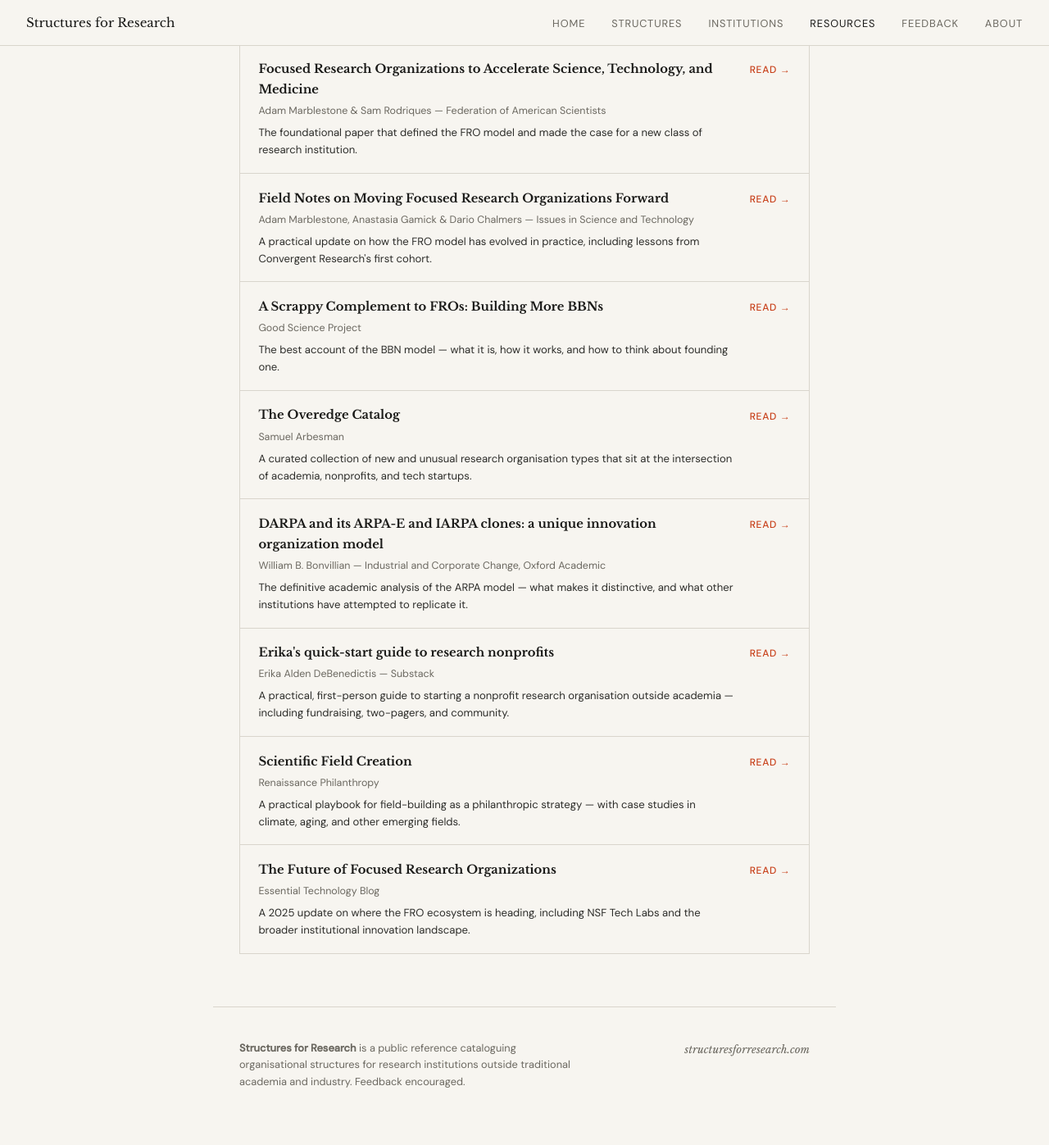
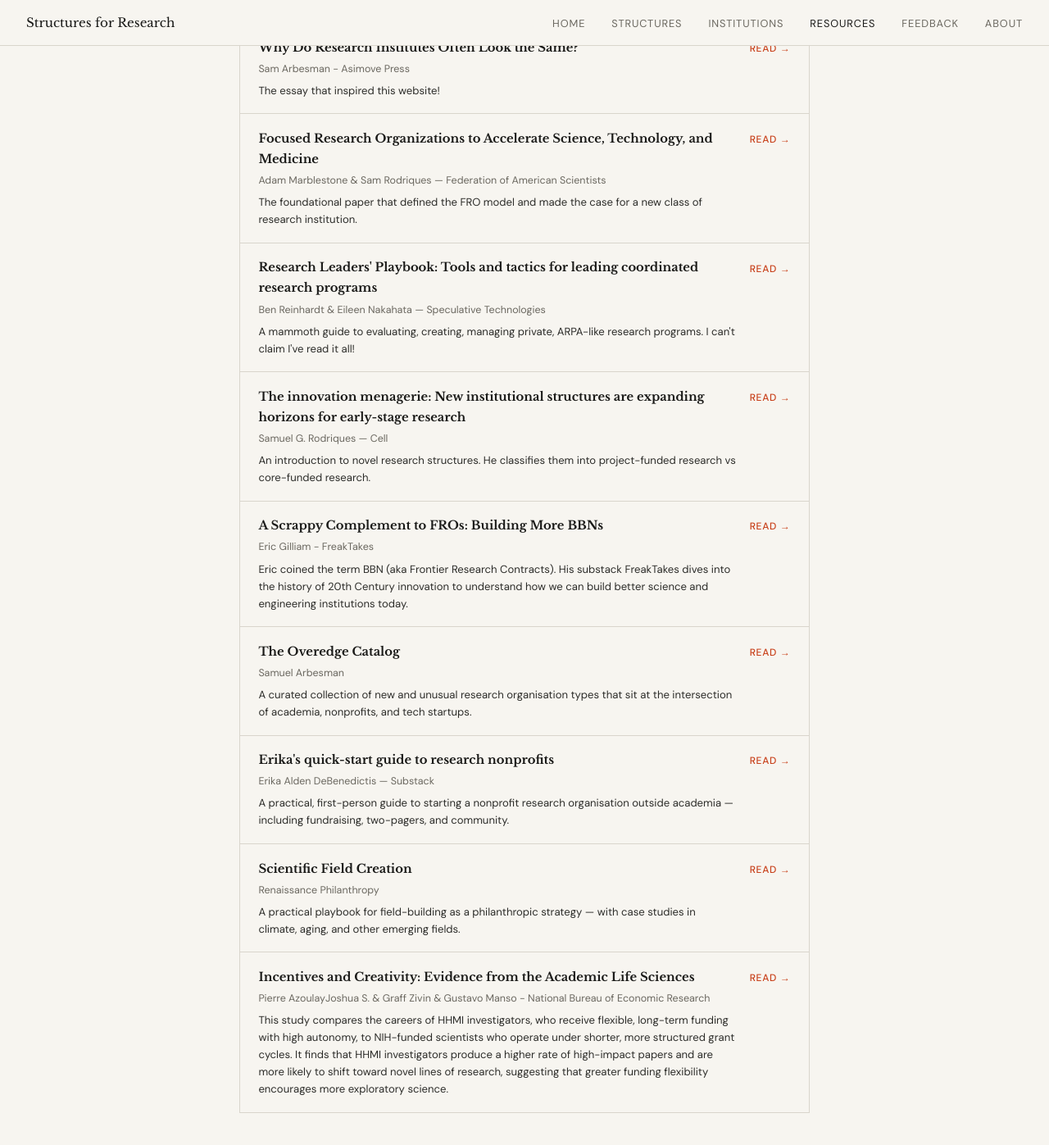
Before and after one commit to biancale4/structuresforresearch.com, a Jekyll site: the page built from resources.html, in a window 1280 px wide and 1400 px high, scrolled down 372 px. Shown: the top 1397 px of the window at 82% size. Built offline with Jekyll 4.4.1, drawn with Linux system fonts in a browser that asks for light colours; some of the changed text lies outside the part shown.

Commit message:
Update resources.html

```diff
--- a/resources.html
+++ b/resources.html
@@ -21,12 +21,20 @@
   <p class="eyebrow">Resources</p>
   <h1>Further reading</h1>
 <p class="hero-lead">
-    The most useful starting points for understanding the research institution landscape — from the foundational papers that defined new models to practical guides for people building organisations. Most are freely available online.
+    The most useful starting points for understanding the landscape of structures for research institutions.
   </p></div>
 
 
 <section class="content">
   <div class="reading-list">
+    <div class="reading-item">
+      <div>
+        <div class="reading-title">Why Do Research Institutes Often Look the Same?</div>
+        <div class="reading-meta">Sam Arbesman - Asimove Press</div>
+        <div class="reading-note">The essay that inspired this website!</div>
+      </div>
+      <a class="reading-link" href="https://www.asimov.press/p/research-forms" target="_blank">Read →</a>
+    </div>
     <div class="reading-item">
       <div>
         <div class="reading-title">Focused Research Organizations to Accelerate Science, Technology, and Medicine</div>
@@ -37,19 +45,27 @@
     </div>
     <div class="reading-item">
       <div>
-        <div class="reading-title">Field Notes on Moving Focused Research Organizations Forward</div>
-        <div class="reading-meta">Adam Marblestone, Anastasia Gamick &amp; Dario Chalmers — Issues in Science and Technology</div>
-        <div class="reading-note">A practical update on how the FRO model has evolved in practice, including lessons from Convergent Research's first cohort.</div>
+        <div class="reading-title">Research Leaders' Playbook: Tools and tactics for leading coordinated research programs</div>
+        <div class="reading-meta">Ben Reinhardt &amp; Eileen Nakahata — Speculative Technologies</div>
+        <div class="reading-note">A mammoth guide to evaluating, creating, managing private, ARPA-like research programs. I can't claim I've read it all!</div>
       </div>
-      <a class="reading-link" href="https://issues.org/focused-research-organizations-fro-marblestone-gamick-wang-fridman/" target="_blank">Read →</a>
+      <a class="reading-link" href="https://spec.tech/library/research-leaders-playbook" target="_blank">Read →</a>
+    </div>
+    <div class="reading-item">
+      <div>
+        <div class="reading-title">The innovation menagerie: New institutional structures are expanding horizons for early-stage research</div>
+        <div class="reading-meta">Samuel G. Rodriques — Cell</div>
+        <div class="reading-note">An introduction to novel research structures. He classifies them into project-funded research vs core-funded research.</div>
+      </div>
+      <a class="reading-link" href="https://www.sciencedirect.com/science/article/pii/S0092867423013272" target="_blank">Read →</a>
     </div>
     <div class="reading-item">
       <div>
         <div class="reading-title">A Scrappy Complement to FROs: Building More BBNs</div>
-        <div class="reading-meta">Good Science Project</div>
-        <div class="reading-note">The best account of the BBN model — what it is, how it works, and how to think about founding one.</div>
+        <div class="reading-meta">Eric Gilliam - FreakTakes</div>
+        <div class="reading-note">Eric coined the term BBN (aka Frontier Research Contracts). His substack FreakTakes dives into the history of 20th Century innovation to understand how we can build better science and engineering institutions today.</div>
       </div>
-      <a class="reading-link" href="https://goodscienceproject.org/articles/a-scrappy-complement-to-fros-building-more-bbns/" target="_blank">Read →</a>
+      <a class="reading-link" href="https://www.freaktakes.com/p/a-scrappy-complement-to-fros-building/" target="_blank">Read →</a>
     </div>
     <div class="reading-item">
       <div>
@@ -59,14 +75,7 @@
       </div>
       <a class="reading-link" href="https://arbesman.net/overedge/" target="_blank">Read →</a>
     </div>
-    <div class="reading-item">
-      <div>
-        <div class="reading-title">DARPA and its ARPA-E and IARPA clones: a unique innovation organization model</div>
-        <div class="reading-meta">William B. Bonvillian — Industrial and Corporate Change, Oxford Academic</div>
-        <div class="reading-note">The definitive academic analysis of the ARPA model — what makes it distinctive, and what other institutions have attempted to replicate it.</div>
-      </div>
-      <a class="reading-link" href="https://academic.oup.com/icc/article-abstract/27/5/897/5096003" target="_blank">Read →</a>
-    </div>
+
     <div class="reading-item">
       <div>
         <div class="reading-title">Erika's quick-start guide to research nonprofits</div>
@@ -83,13 +92,13 @@
       </div>
       <a class="reading-link" href="https://www.renaissancephilanthropy.org/playbooks/scientific-field-creation" target="_blank">Read →</a>
     </div>
-    <div class="reading-item">
+     <div class="reading-item">
       <div>
-        <div class="reading-title">The Future of Focused Research Organizations</div>
-        <div class="reading-meta">Essential Technology Blog</div>
-        <div class="reading-note">A 2025 update on where the FRO ecosystem is heading, including NSF Tech Labs and the broader institutional innovation landscape.</div>
+        <div class="reading-title">Incentives and Creativity: Evidence from the Academic Life Sciences</div>
+        <div class="reading-meta">Pierre AzoulayJoshua S. &amp; Graff Zivin &amp; Gustavo Manso - National Bureau of Economic Research</div>
+        <div class="reading-note">This study compares the careers of HHMI investigators, who receive flexible, long-term funding with high autonomy, to NIH-funded scientists who operate under shorter, more structured grant cycles. It finds that HHMI investigators produce a higher rate of high-impact papers and are more likely to shift toward novel lines of research, suggesting that greater funding flexibility encourages more exploratory science.</div>
       </div>
-      <a class="reading-link" href="https://www.essentialtechnology.blog/p/the-future-of-focused-research-organizations" target="_blank">Read →</a>
+      <a class="reading-link" href="https://www.nber.org/system/files/working_papers/w15466/w15466.pdf" target="_blank">Read →</a>
     </div>
-  </div>
+
 </section>
```
